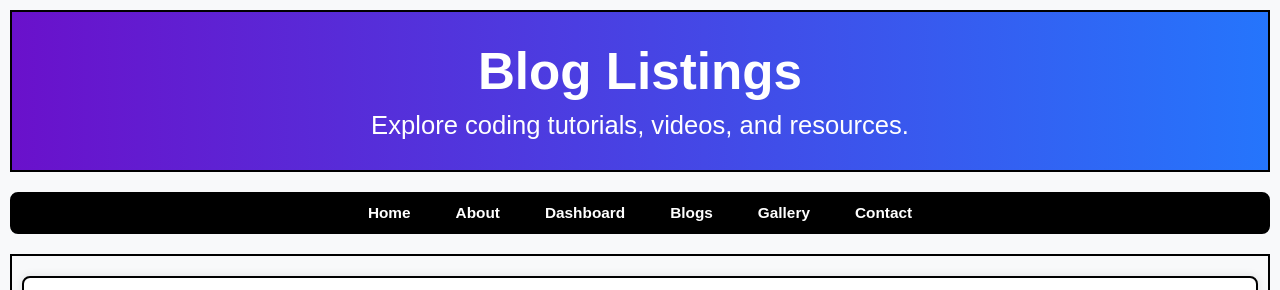
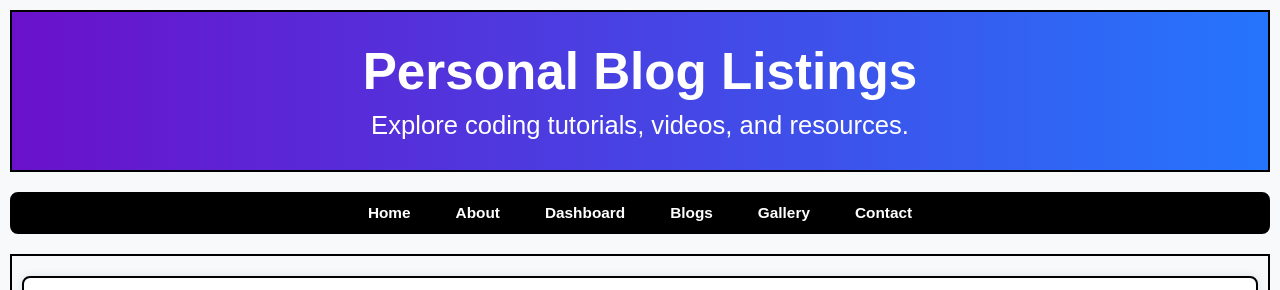
Before and after one commit to MSIBetta/Ilagan, a plain HTML site: page universe.html in a window 1280 px wide. Shown: the top 290 px of the page. Drawn offline with Linux system fonts and the light colour scheme.

Commit message:
universe.html

```diff
--- a/universe.html
+++ b/universe.html
@@ -152,7 +152,7 @@
 </head>
 <body>
   <header>
-    <h1>Blog Listings</h1>
+    <h1>Personal Blog Listings</h1>
     <p>Explore coding tutorials, videos, and resources.</p>
   </header>
 
```
